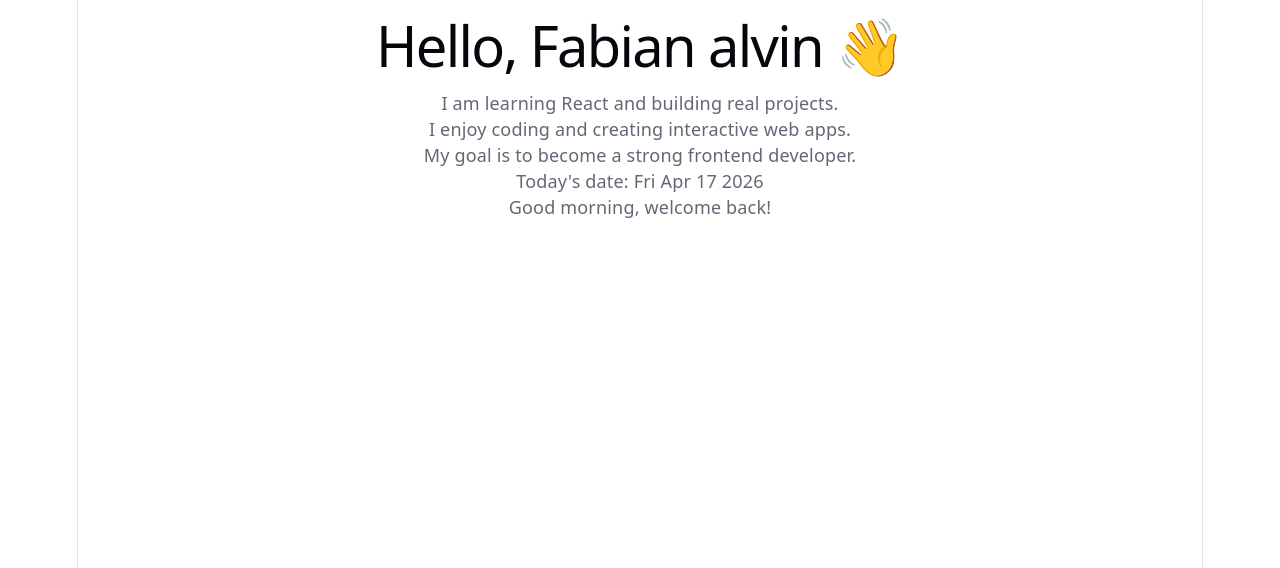
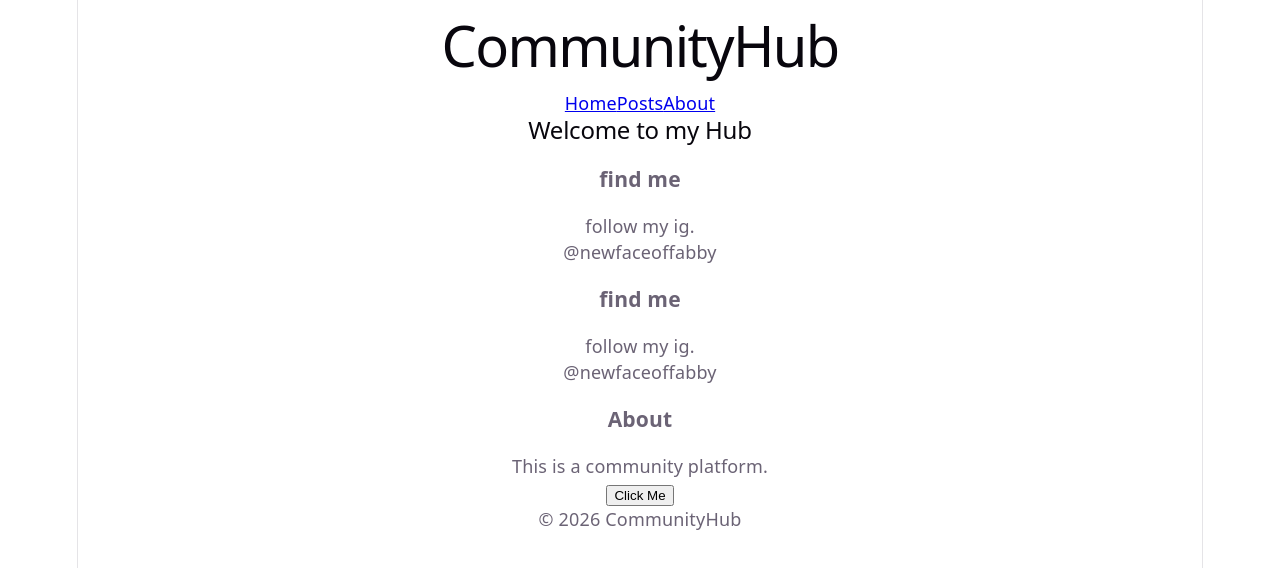
Before and after one commit to fabby442/iyf-s10-week-08-fabby442, a React (Vite) app in the folder iyf-s10-week-08-fabby442/: page / in a window 1280 px wide. Shown: the top 568 px of the page. Built offline with nearby package versions, Linux system fonts and the light colour scheme.

Commit message:
Task 15.2: Built basic component structure

```diff
--- a/iyf-s10-week-08-fabby442/src/App.jsx
+++ b/iyf-s10-week-08-fabby442/src/App.jsx
@@ -1,28 +1,26 @@
+import Header from "./components/Header";
+import Footer from "./components/Footer";
+import PostCard from "./components/PostCard";
+import Sidebar from "./components/Sidebar";
+import Button from "./components/Button";
+
 function App() {
-  const name = "Fabian alvin";
-  const today = new Date();
-  const hour = today.getHours();
-
-  let greeting;
-  if (hour < 12) {
-    greeting = "Good morning";
-  } else if (hour < 18) {
-    greeting = "Good afternoon";
-  } else {
-    greeting = "Good evening";
-  }
-
   return (
     <div>
-      <h1>Hello, {name} 👋</h1>
+      <Header />
 
-      <p>I am learning React and building real projects.</p>
-      <p>I enjoy coding and creating interactive web apps.</p>
-      <p>My goal is to become a strong frontend developer.</p>
+      <main>
+        <h2>Welcome to my Hub</h2>
 
-      <p>Today's date: {today.toDateString()}</p>
+        <PostCard />
+        <PostCard />
 
-      <p>{greeting}, welcome back!</p>
+        <Sidebar />
+
+        <Button />
+      </main>
+
+      <Footer />
     </div>
   );
 }
--- /dev/null
+++ b/iyf-s10-week-08-fabby442/src/components/Button.jsx
@@ -0,0 +1,5 @@
+function Button() {
+  return <button>Click Me</button>;
+}
+
+export default Button;
--- /dev/null
+++ b/iyf-s10-week-08-fabby442/src/components/Footer.jsx
@@ -0,0 +1,9 @@
+function Footer() {
+  return (
+    <footer>
+      <p>© 2026 CommunityHub</p>
+    </footer>
+  );
+}
+
+export default Footer;
--- /dev/null
+++ b/iyf-s10-week-08-fabby442/src/components/Header.jsx
@@ -0,0 +1,14 @@
+function Header() {
+  return (
+    <header>
+      <h1>CommunityHub</h1>
+      <nav>
+        <a href="#">Home</a>
+        <a href="#">Posts</a>
+        <a href="#">About</a>
+      </nav>
+    </header>
+  );
+}
+
+export default Header;
--- /dev/null
+++ b/iyf-s10-week-08-fabby442/src/components/PostCard.jsx
@@ -0,0 +1,11 @@
+function PostCard() {
+  return (
+    <div>
+      <h3>find me</h3>
+      <p>follow my ig.</p>
+      <span>@newfaceoffabby</span>
+    </div>
+  );
+}
+
+export default PostCard;
--- /dev/null
+++ b/iyf-s10-week-08-fabby442/src/components/Sidebar.jsx
@@ -0,0 +1,10 @@
+function Sidebar() {
+  return (
+    <aside>
+      <h3>About</h3>
+      <p>This is a community platform.</p>
+    </aside>
+  );
+}
+
+export default Sidebar;
```
